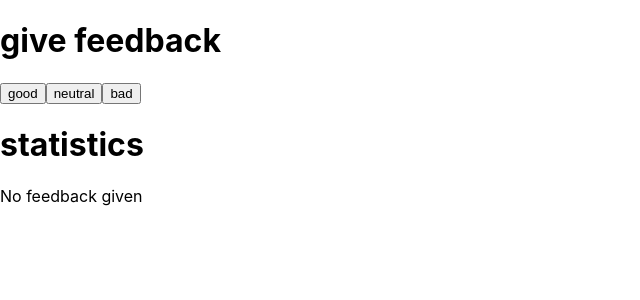
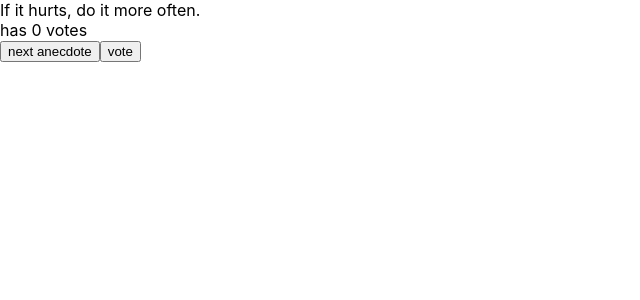
Before and after one commit to UponTheSky/fullstackopen, a React (Create React App) app in the folder projects/part1/: page / in a window 1280 px wide. Shown: the top 300 px of the page, without its empty margins (0-640 px from the left). Built offline with nearby package versions, Linux system fonts and the light colour scheme.

Commit message:
part1: ex1.12 ~ 13

```diff
--- a/projects/part1/src/App.tsx
+++ b/projects/part1/src/App.tsx
@@ -1,36 +1,78 @@
 import React, { useState } from 'react';
 
 import { Button } from './components/Button';
-import { Statistics } from './components/Statistics';
+// import { Statistics } from './components/Statistics';
+
+// const App = () => {
+//   const [good, setGood] = useState(0)
+//   const [neutral, setNeutral] = useState(0)
+//   const [bad, setBad] = useState(0)
+
+//   const handleSetGood = () => { setGood(prev => prev + 1) };
+//   const handleSetNeutral = () => { setNeutral(prev => prev + 1) };
+//   const handleSetBad = () => { setBad(prev => prev + 1) };
+
+//   const getTotal = () => good + neutral + bad;
+
+//   return (
+//     <div>
+//       <div>
+//         <h1>give feedback</h1>
+//         <Button text="good" onClickHandler={handleSetGood} />
+//         <Button text="neutral" onClickHandler={handleSetNeutral} />
+//         <Button text="bad" onClickHandler={handleSetBad} />
+//       </div>
+//       <div>
+//         <h1>statistics</h1>
+//         {getTotal() === 0 ?
+//           "No feedback given" :
+//           <Statistics good={good} neutral={neutral} bad={bad} />
+//         }
+//       </div>
+//     </div>
+//   );
+// }
 
 const App = () => {
-  const [good, setGood] = useState(0)
-  const [neutral, setNeutral] = useState(0)
-  const [bad, setBad] = useState(0)
+  const anecdotes = [
+    'If it hurts, do it more often.',
+    'Adding manpower to a late software project makes it later!',
+    'The first 90 percent of the code accounts for the first 10 percent of the development time...The remaining 10 percent of the code accounts for the other 90 percent of the development time.',
+    'Any fool can write code that a computer can understand. Good programmers write code that humans can understand.',
+    'Premature optimization is the root of all evil.',
+    'Debugging is twice as hard as writing the code in the first place. Therefore, if you write the code as cleverly as possible, you are, by definition, not smart enough to debug it.',
+    'Programming without an extremely heavy use of console.log is same as if a doctor would refuse to use x-rays or blood tests when diagnosing patients.'
+  ]
 
-  const handleSetGood = () => { setGood(prev => prev + 1) };
-  const handleSetNeutral = () => { setNeutral(prev => prev + 1) };
-  const handleSetBad = () => { setBad(prev => prev + 1) };
+  const [selected, setSelected] = useState(0);
+  const [points, setPoints] = useState<{[key: number]: number}>(() =>
+    Array(anecdotes.length).fill(0)
+      .reduce((prev, _, idx) => {
+          prev[idx] = 0;
+          return prev;
+        },
+      {})
+  );
 
-  const getTotal = () => good + neutral + bad;
+  const handleSelectItems = () => {
+    const randomNumber = Math.floor(Math.random() * anecdotes.length);
+    setSelected(randomNumber);
+  };
+
+  const handleVoteItems = () => {
+    setPoints({...points, [selected]: points[selected] + 1});
+  };
 
   return (
     <div>
-      <div>
-        <h1>give feedback</h1>
-        <Button text="good" onClickHandler={handleSetGood} />
-        <Button text="neutral" onClickHandler={handleSetNeutral} />
-        <Button text="bad" onClickHandler={handleSetBad} />
-      </div>
-      <div>
-        <h1>statistics</h1>
-        {getTotal() === 0 ?
-          "No feedback given" :
-          <Statistics good={good} neutral={neutral} bad={bad} />
-        }
-      </div>
+      {anecdotes[selected]}
+      <br />
+      has {points[selected]} votes
+      <br />
+      <Button text="next anecdote" onClickHandler={handleSelectItems} />
+      <Button text="vote" onClickHandler={handleVoteItems} />
     </div>
-  );
-}
+  )
+};
 
 export default App;
```
